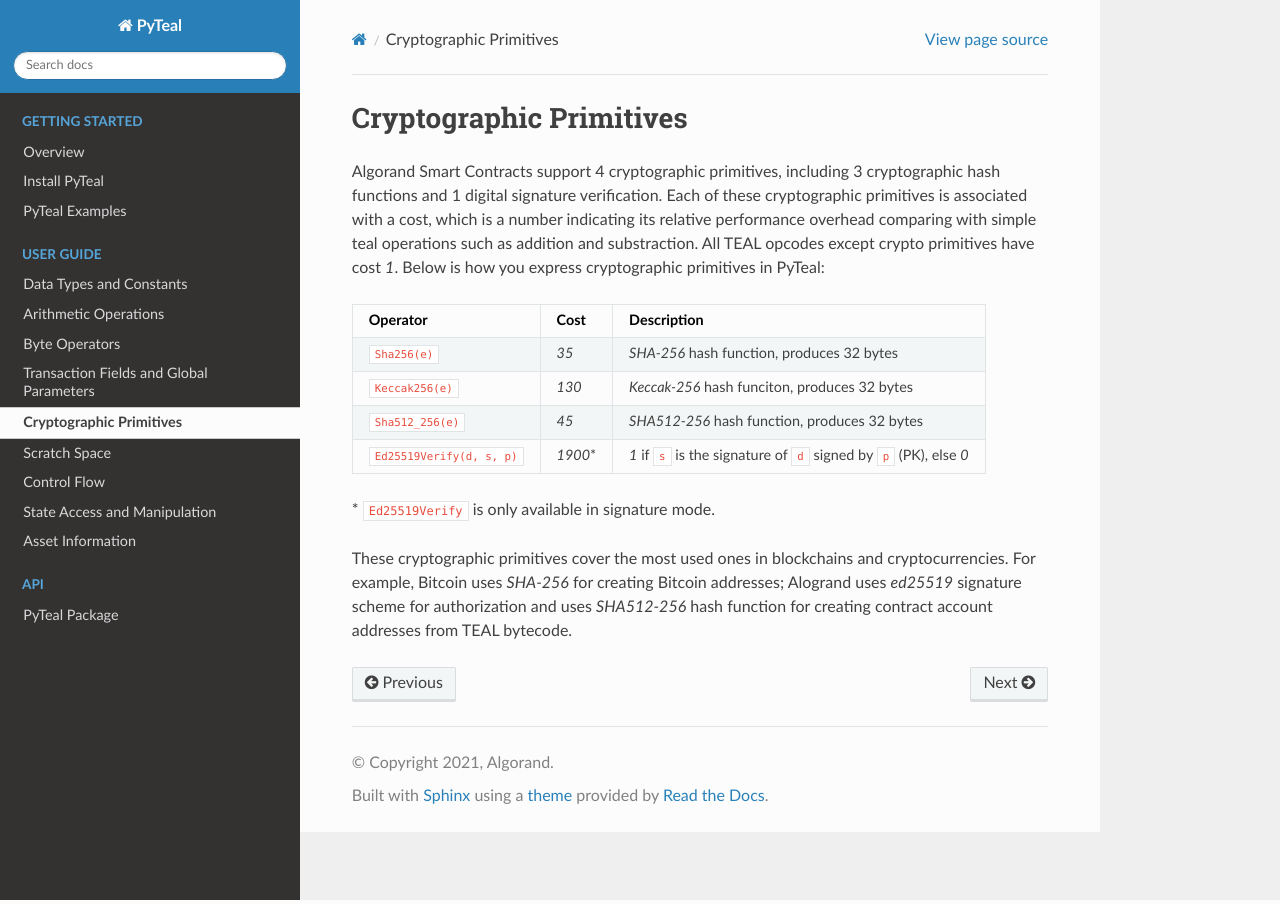
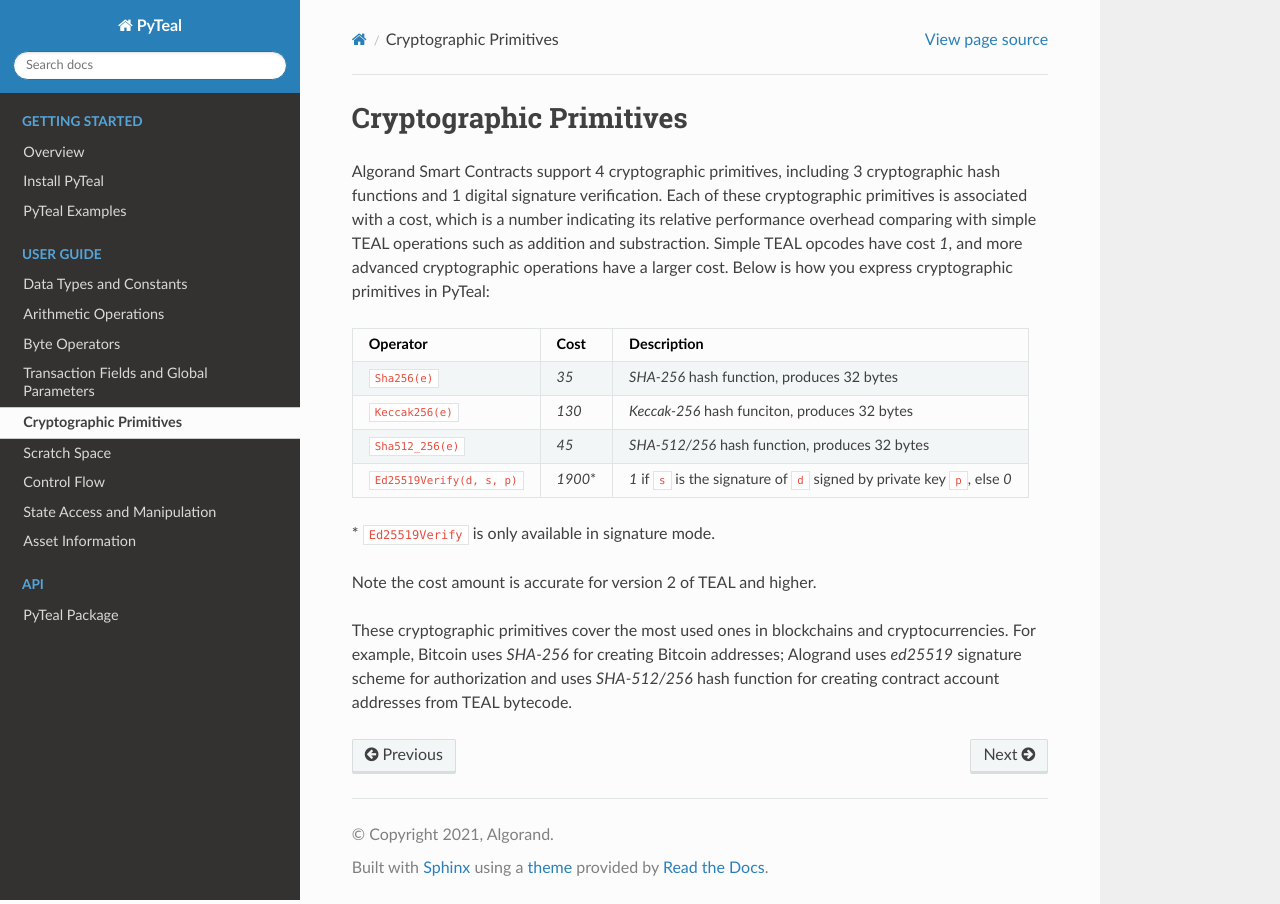
Before and after one commit to algorand/pyteal, a Sphinx documentation site: the page built from docs/crypto.rst, in a window 1280 px wide. Built offline with Sphinx 7.4.7 and the Read the Docs theme 2.0.0, drawn with Linux system fonts in a browser that asks for light colours; pages that are not in the unit, such as notebooks, are missing from menus.

Commit message:
Improve crypto cost docs (#81)

```diff
--- a/docs/crypto.rst
+++ b/docs/crypto.rst
@@ -6,22 +6,24 @@ Cryptographic Primitives
 Algorand Smart Contracts support 4 cryptographic primitives, including 3 cryptographic
 hash functions and 1 digital signature verification. Each of these cryptographic
 primitives is associated with a cost, which is a number indicating its relative performance
-overhead comparing with simple teal operations such as addition and substraction.
-All TEAL opcodes except crypto primitives have cost `1`.
-Below is how you express cryptographic primitives in PyTeal:
+overhead comparing with simple TEAL operations such as addition and substraction.
+Simple TEAL opcodes have cost `1`, and more advanced cryptographic operations have a larger
+cost. Below is how you express cryptographic primitives in PyTeal:
 
 
-=============================== ========= ================================================================================
+=============================== ========= ========================================================================================
 Operator                        Cost      Description
-=============================== ========= ================================================================================
+=============================== ========= ========================================================================================
 :code:`Sha256(e)`               `35`      `SHA-256` hash function, produces 32 bytes
 :code:`Keccak256(e)`            `130`     `Keccak-256` hash funciton, produces 32 bytes
-:code:`Sha512_256(e)`           `45`      `SHA512-256` hash function, produces 32 bytes
-:code:`Ed25519Verify(d, s, p)`  `1900`\*   `1` if :code:`s` is the signature of :code:`d` signed by :code:`p` (PK), else `0`
-=============================== ========= ================================================================================
+:code:`Sha512_256(e)`           `45`      `SHA-512/256` hash function, produces 32 bytes
+:code:`Ed25519Verify(d, s, p)`  `1900`\*  `1` if :code:`s` is the signature of :code:`d` signed by private key :code:`p`, else `0`
+=============================== ========= ========================================================================================
 
 \* :code:`Ed25519Verify` is only available in signature mode.
 
+Note the cost amount is accurate for version 2 of TEAL and higher.
+
 These cryptographic primitives cover the most used ones in blockchains and cryptocurrencies. For example, Bitcoin uses `SHA-256` for creating Bitcoin addresses;
-Alogrand uses `ed25519` signature scheme for authorization and uses `SHA512-256` hash function for
+Alogrand uses `ed25519` signature scheme for authorization and uses `SHA-512/256` hash function for
 creating contract account addresses from TEAL bytecode.
```
